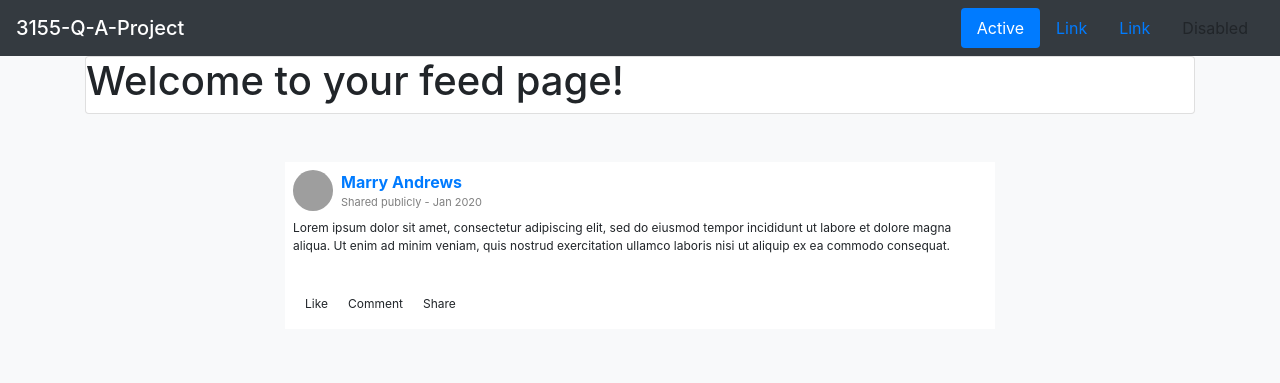
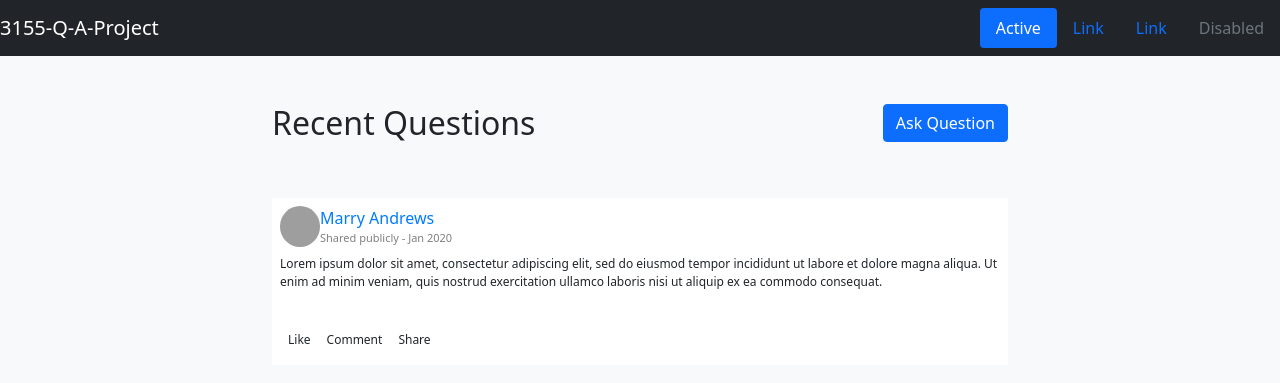
Before and after one commit to amill251/3155-Q-A-Project, a Python web app: template flask/templates/feed.html in a window 1280 px wide. Shown: the top 383 px of the page. Run offline with Jinja, Linux system fonts and the light colour scheme; the template is opened without the code that fills it, so the values that code supplies are empty; some libraries are stand-ins or nearby versions; grey boxes are pictures that could not be loaded.

Commit message:
User can now log into feed

```diff
--- a/flask/app.py
+++ b/flask/app.py
@@ -27,6 +27,11 @@
     @app.route("/")
     def index():
         return render_template("login.html")
+
+    @app.route("/feed")
+    def feed():
+        return render_template("feed.html")
+
 
 def api_routes(app):
     #Routes for Pages
--- a/flask/static/scripts/index.js
+++ b/flask/static/scripts/index.js
@@ -18,9 +18,12 @@
         "_password" : password
     }
 
-    callback = function () {
+    callback = function (data) {
         //TODO
-        //if success = true, go to feed page
+        console.log(data)
+        if(data.succeed) {
+            window.location.replace("feed");
+        }
         //if success = false, let user know the error (either password or user invalid)
     }
 
@@ -36,7 +39,7 @@
           "Content-Type": "application/json"
         },
         "data": JSON.stringify(body),
-        success: callback
+        "success": callback
       };
 
     console.log(settings);
--- a/flask/static/styles/style.css
+++ b/flask/static/styles/style.css
@@ -11,9 +11,3 @@
     box-shadow: 0 3px 6px 0px rgba(0,0,0,0.16);
     padding: 15px 10px;
 }
-
-/* .card:hover {
-    box-shadow: 0 3px 8px 2px rgba(0,0,0,0.16);
-    transform: translateY(-5px);
-    cursor: pointer;
-} */
--- a/flask/templates/feed.html
+++ b/flask/templates/feed.html
@@ -6,11 +6,18 @@
   <meta name="viewport" content="width=device-width, initial-scale=1.0">
   <meta http-equiv="X-UA-Compatible" content="ie=edge">
   <link rel="stylesheet" type="text/css" href="{{ url_for('static',filename='styles/feedstyle.css') }}">
-    <link rel="stylesheet" href="https://stackpath.bootstrapcdn.com/bootstrap/4.3.1/css/bootstrap.min.css" integrity="sha384-ggOyR0iXCbMQv3Xipma34MD+dH/1fQ784/j6cY/iJTQUOhcWr7x9JvoRxT2MZw1T" crossorigin="anonymous">
+  <link href="https://cdn.jsdelivr.net/npm/bootstrap@5.0.2/dist/css/bootstrap.min.css" rel="stylesheet"
+    integrity="sha384-EVSTQN3/azprG1Anm3QDgpJLIm9Nao0Yz1ztcQTwFspd3yD65VohhpuuCOmLASjC" crossorigin="anonymous">
   <script src="{{ url_for('static',filename='scripts/index.js') }}"></script>
-    <script src="https://code.jquery.com/jquery-3.3.1.slim.min.js" integrity="sha384-q8i/X+965DzO0rT7abK41JStQIAqVgRVzpbzo5smXKp4YfRvH+8abtTE1Pi6jizo" crossorigin="anonymous"></script>
-    <script src="https://cdnjs.cloudflare.com/ajax/libs/popper.js/1.14.7/umd/popper.min.js" integrity="sha384-UO2eT0CpHqdSJQ6hJty5KVphtPhzWj9WO1clHTMGa3JDZwrnQq4sF86dIHNDz0W1" crossorigin="anonymous"></script>
-    <script src="https://stackpath.bootstrapcdn.com/bootstrap/4.3.1/js/bootstrap.min.js" integrity="sha384-JjSmVgyd0p3pXB1rRibZUAYoIIy6OrQ6VrjIEaFf/nJGzIxFDsf4x0xIM+B07jRM" crossorigin="anonymous"></script>
+  <script src="https://code.jquery.com/jquery-3.3.1.slim.min.js"
+    integrity="sha384-q8i/X+965DzO0rT7abK41JStQIAqVgRVzpbzo5smXKp4YfRvH+8abtTE1Pi6jizo"
+    crossorigin="anonymous"></script>
+  <script src="https://cdnjs.cloudflare.com/ajax/libs/popper.js/1.14.7/umd/popper.min.js"
+    integrity="sha384-UO2eT0CpHqdSJQ6hJty5KVphtPhzWj9WO1clHTMGa3JDZwrnQq4sF86dIHNDz0W1"
+    crossorigin="anonymous"></script>
+  <script src="https://cdn.jsdelivr.net/npm/bootstrap@5.0.2/dist/js/bootstrap.bundle.min.js"
+    integrity="sha384-MrcW6ZMFYlzcLA8Nl+NtUVF0sA7MsXsP1UyJoMp4YLEuNSfAP+JcXn/tWtIaxVXM"
+    crossorigin="anonymous"></script>
   <title>3155-Q-A-Project</title>
 </head>
 
@@ -33,41 +40,62 @@
     </ul>
   </nav>
   <div class="container">
-      <div class="justify-content-center">
-        <div class="row">
-            <div class="col-12">
-                <div class="h-100px card">
-                    <h1> Welcome to your feed page!</h1>
+    <div class="d-flex justify-content-center row my-5">
+      <div class="col-8">
+        <div class="d-flex justify-content-between">
+          <div>
+            <h2>
+              Recent Questions
+            </h2>
+          </div>
+          <div>
+            <button class="btn btn-primary">Ask Question</button>
           </div>
         </div>
       </div>
     </div>
-        <div class="container mt-5">
     <div class="d-flex justify-content-center row">
       <div class="col-md-8">
         <div class="d-flex flex-column comment-section" id="myGroup">
           <div class="bg-white p-2">
-                          <div class="d-flex flex-row user-info"><img class="rounded-circle" src="https://i.imgur.com/RpzrMR2.jpg" width="40">
-                              <div class="d-flex flex-column justify-content-start ml-2"><span class="d-block font-weight-bold name">Marry Andrews</span><span class="date text-black-50">Shared publicly - Jan 2020</span></div>
+            <div class="d-flex flex-row user-info"><img class="rounded-circle" src="https://i.imgur.com/RpzrMR2.jpg"
+                width="40">
+              <div class="d-flex flex-column justify-content-start ml-2"><span
+                  class="d-block font-weight-bold name">Marry Andrews</span><span class="date text-black-50">Shared
+                  publicly - Jan 2020</span></div>
             </div>
             <div class="mt-2">
-                              <p class="comment-text">Lorem ipsum dolor sit amet, consectetur adipiscing elit, sed do eiusmod tempor incididunt ut labore et dolore magna aliqua. Ut enim ad minim veniam, quis nostrud exercitation ullamco laboris nisi ut aliquip ex ea commodo consequat.</p>
+              <p class="comment-text">Lorem ipsum dolor sit amet, consectetur adipiscing elit, sed do eiusmod tempor
+                incididunt ut labore et dolore magna aliqua. Ut enim ad minim veniam, quis nostrud exercitation ullamco
+                laboris nisi ut aliquip ex ea commodo consequat.</p>
             </div>
           </div>
           <div class="bg-white p-2">
             <div class="d-flex flex-row fs-12">
               <div class="like p-2 cursor"><i class="fa fa-thumbs-o-up"></i><span class="ml-1">Like</span></div>
-                              <div class="like p-2 cursor action-collapse" data-toggle="collapse" aria-expanded="true" aria-controls="collapse-1" href="#collapse-1"><i class="fa fa-commenting-o"></i><span class="ml-1">Comment</span></div>
-                              <div class="like p-2 cursor action-collapse" data-toggle="collapse" aria-expanded="true" aria-controls="collapse-2" href="#collapse-2"><i class="fa fa-share"></i><span class="ml-1">Share</span></div>
+              <div class="like p-2 cursor action-collapse" data-toggle="collapse" aria-expanded="true"
+                aria-controls="collapse-1" href="#collapse-1"><i class="fa fa-commenting-o"></i><span
+                  class="ml-1">Comment</span></div>
+              <div class="like p-2 cursor action-collapse" data-toggle="collapse" aria-expanded="true"
+                aria-controls="collapse-2" href="#collapse-2"><i class="fa fa-share"></i><span class="ml-1">Share</span>
+              </div>
             </div>
           </div>
           <div id="collapse-1" class="bg-light p-2 collapse" data-parent="#myGroup">
-                          <div class="d-flex flex-row align-items-start"><img class="rounded-circle" src="https://i.imgur.com/RpzrMR2.jpg" width="40"><textarea class="form-control ml-1 shadow-none textarea"></textarea></div>
-                          <div class="mt-2 text-right"><button class="btn btn-primary btn-sm shadow-none" type="button">Post comment</button><button class="btn btn-outline-primary btn-sm ml-1 shadow-none" type="button">Cancel</button></div>
+            <div class="d-flex flex-row align-items-start"><img class="rounded-circle"
+                src="https://i.imgur.com/RpzrMR2.jpg" width="40"><textarea
+                class="form-control ml-1 shadow-none textarea"></textarea></div>
+            <div class="mt-2 text-right"><button class="btn btn-primary btn-sm shadow-none" type="button">Post
+                comment</button><button class="btn btn-outline-primary btn-sm ml-1 shadow-none"
+                type="button">Cancel</button></div>
           </div>
           <div id="collapse-2" class="bg-light p-2 collapse" data-parent="#myGroup">
-                          <div class="d-flex flex-row align-items-start"><i class="fa fa-facebook border p-3 rounded mr-1"></i><i class="fa fa-twitter border p-3 rounded mr-1"></i><i class="fa fa-linkedin border p-3 rounded mr-1"></i><i class="fa fa-instagram border p-3 rounded mr-1"></i><i class="fa fa-dribbble border p-3 rounded mr-1"></i> <i class="fa fa-pinterest-p border p-3 rounded mr-1"></i> </div>
-                      </div>
+            <div class="d-flex flex-row align-items-start"><i class="fa fa-facebook border p-3 rounded mr-1"></i><i
+                class="fa fa-twitter border p-3 rounded mr-1"></i><i
+                class="fa fa-linkedin border p-3 rounded mr-1"></i><i
+                class="fa fa-instagram border p-3 rounded mr-1"></i><i
+                class="fa fa-dribbble border p-3 rounded mr-1"></i> <i
+                class="fa fa-pinterest-p border p-3 rounded mr-1"></i> </div>
           </div>
         </div>
       </div>
```
Also changed, not shown: flask/static/styles/feedstyle.css (line endings or trailing spaces). Lines whose indentation alone changed are shown as unchanged.
